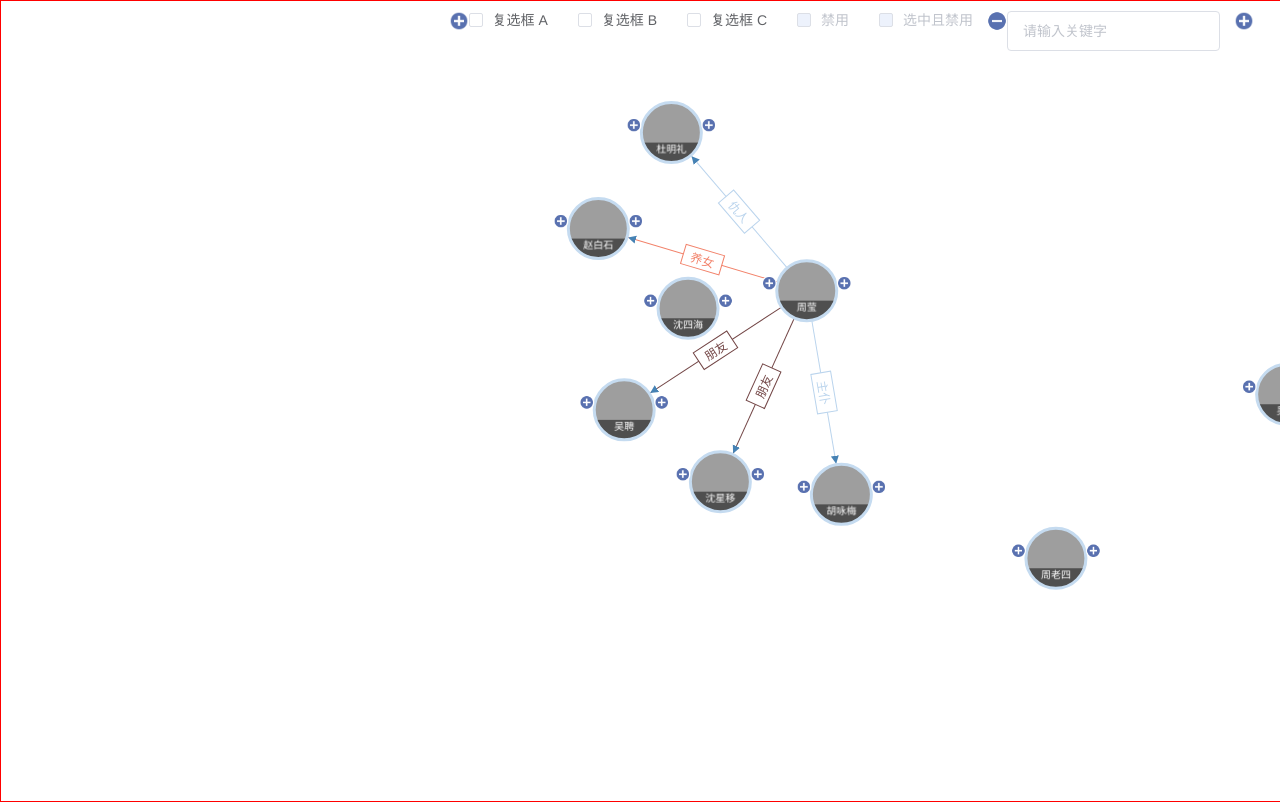
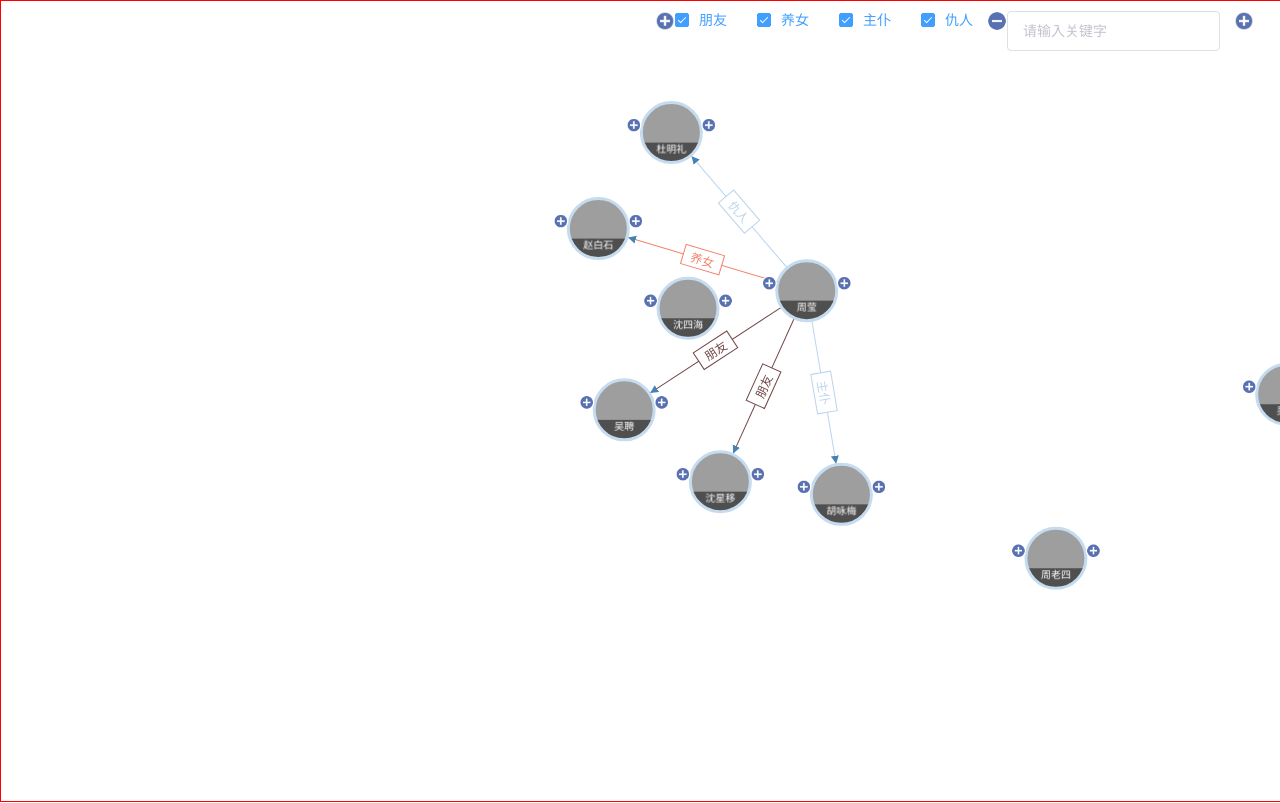
Before and after one commit to tingshuai/d3demo, a Vue app: page / in a window 1280 px wide. Built offline with nearby package versions, Linux system fonts and the light colour scheme; grey boxes are pictures that could not be loaded.

Commit message:
用关系筛选功能完成

```diff
--- a/src/components/HelloWorld.vue
+++ b/src/components/HelloWorld.vue
@@ -3,12 +3,8 @@
     <div class="controlBar">
         <section class="part part1">
           <img class="icon" src="/img/expand.png" alt="">
-          <el-checkbox-group class="popControl" v-model="checkList">
-            <el-checkbox label="复选框 A"></el-checkbox>
-            <el-checkbox label="复选框 B"></el-checkbox>
-            <el-checkbox label="复选框 C"></el-checkbox>
-            <el-checkbox label="禁用" disabled></el-checkbox>
-            <el-checkbox label="选中且禁用" disabled></el-checkbox>
+          <el-checkbox-group @change="selValChange" class="popControl" v-model="checkList">
+            <el-checkbox :checked="true" :label="item" v-for="(item,index) in typeArray" :key="index"></el-checkbox>
           </el-checkbox-group>
         </section>
         <section class="part part2">
@@ -64,6 +60,7 @@ export default {
       dependsNode:[],// 需要高亮的node
       dependsLinkAndText:[],// 需要高亮的link
       R:30,//画线时候的影响弧度
+      typeArray:[],//节点类型....
       config:{
         width: 375, // 总画布svg的宽
         height: 610,
@@ -93,6 +90,12 @@ export default {
         val.expanded = false;//是否展开
         val.active = false;//是否处于焦点
       })
+      // 填充筛选条件
+      graph.links.forEach((val)=>{
+        this.typeArray.push(val.relation);
+      })
+      // 去重......
+      this.typeArray = new Set(this.typeArray);
       this.config.nodes = graph.nodes;
       this.config.links = graph.links;
       this.init(true);
@@ -210,7 +213,7 @@ export default {
       let _edges = this.edgesNodes
         .enter()
         .append("g")
-        .attr("class","edge")
+        .attr("class","edge").attr("id",(d)=>{ return `${_this.cId}linkG${d.target}${d.source}` })
         .on('mouseover', function () {
             _this.$d3.select(this).selectAll('path.links').attr('stroke-width', 4);
         })
@@ -264,7 +267,7 @@ export default {
       this.nodeGNodes = this.$d3.select("g#nodesGwrap").selectAll("g.nodeG").data(this.config.nodes,function(d){ return d.id });
       this.nodeGNodes.exit().remove();
       let _nodeG = this.nodeGNodes
-        .enter().append("g").attr('class',"nodeG")
+        .enter().append("g").attr('class',"nodeG").attr("id",(d)=>{ return `${_this.cId}nodeG${d.id}`})
         .on('mouseover',(d)=>{
           // _this.showTootip(this,d);
         }).on("mouseout",(d)=>{
@@ -460,6 +463,22 @@ export default {
         this.nodeCheckbox.attr("x", function(d){ return d.x - _this.config.r - this.getBBox().width ; }).attr("y", function(d) { return d.y - this.getBBox().height; })
         // 5.修改checkbox的位置
         this.shrinkExtBtn.attr("x", function(d){ return d.x + _this.config.r/2 + this.getBBox().width ; }).attr("y", function(d) { return d.y - this.getBBox().height; })
+    },
+    selValChange(val){
+      let _targetArr = [];
+      let _this = this;
+      this.$d3.select("#linksGwrap").selectAll(".edge").each(function (d) {
+        if( val.includes(d.relation) ){
+          _this.$d3.select(this).attr("display","inline");
+          _this.$d3.select(`#${_this.cId}nodeG${d.target.id}`).attr("display","inline");
+        }else{
+          _this.$d3.select(this).attr("display","none");
+          _this.$d3.select(`#${_this.cId}nodeG${d.target.id}`).attr("display","none");
+        }
+      })
+      // this.nodeG.filter(function(d){
+      //   return (d.name.indexOf(val) != -1);
+      // }).transition().style('opacity', 1);
     },
     // 搜索节点.....
     searchNode(val=''){
```
